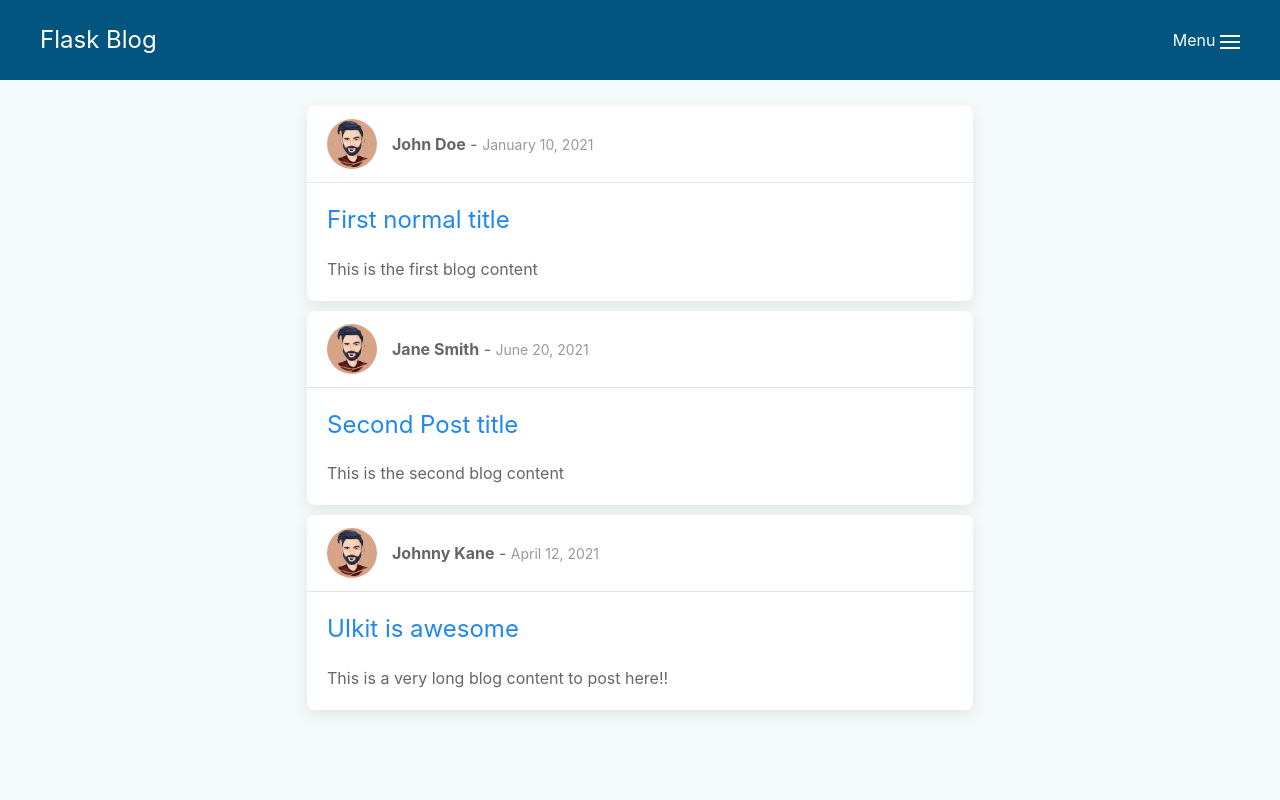
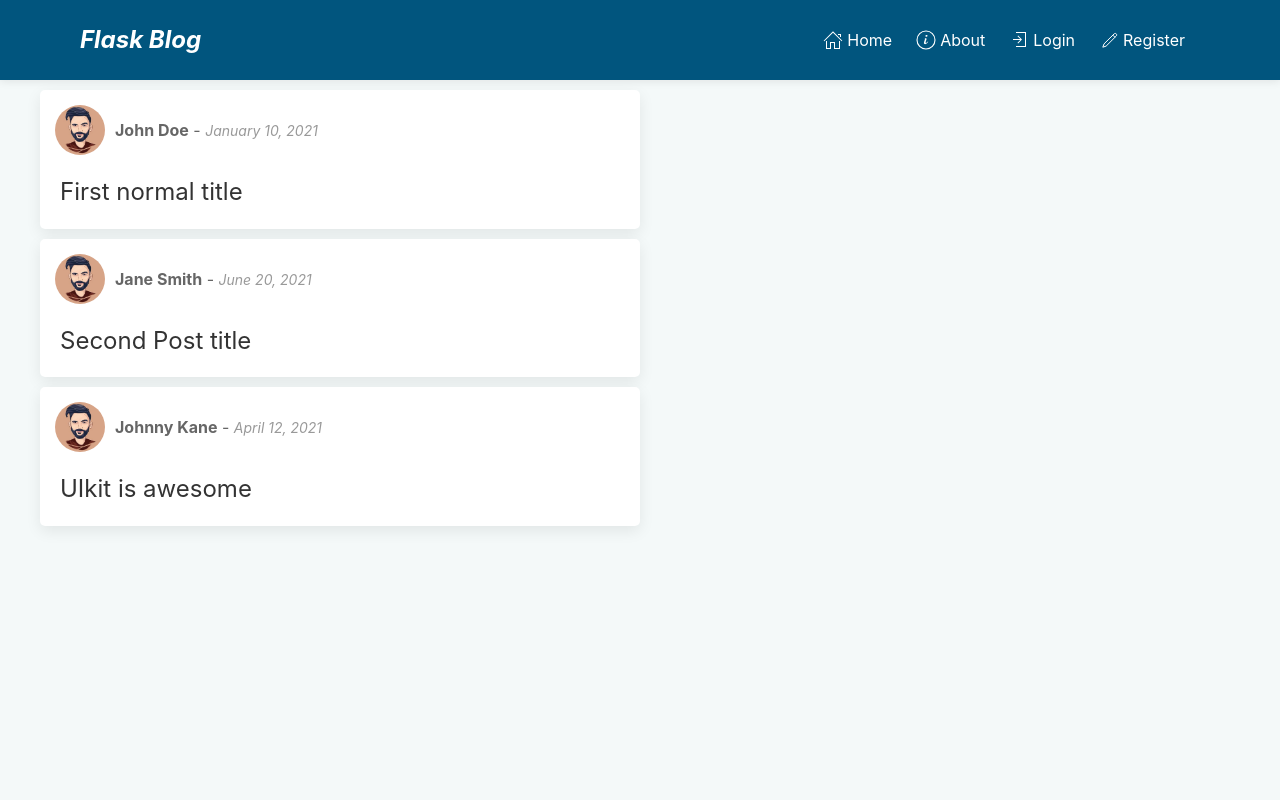
Before and after one commit to benjithorpe/puny, a Flask app: page / in a window 1280 px wide. Run offline with Flask 2, Linux system fonts and the light colour scheme; some libraries are stand-ins or nearby versions.

Commit message:
Rebuild the navigation and redesign articles

```diff
--- a/flaskblog/__init__.py
+++ b/flaskblog/__init__.py
@@ -3,6 +3,7 @@ import os
 from flask import Flask
 from flask_sqlalchemy import SQLAlchemy
 from flask_bcrypt import Bcrypt
+from flask_login import LoginManager
 
 
 app = Flask(__name__)
@@ -10,6 +11,7 @@ app.config["SECRET_KEY"] = os.environ.get("SECRET_KEY") or "secret key"
 app.config["SQLALCHEMY_DATABASE_URI"] = "sqlite:///flaskblog.db"
 db = SQLAlchemy(app)
 bcrypt = Bcrypt(app)
+login_manager = LoginManager(app)
 
 
 from flaskblog import routes
--- a/flaskblog/routes.py
+++ b/flaskblog/routes.py
@@ -3,6 +3,7 @@ from flask import render_template, redirect, url_for, flash
 from flaskblog import app, db, bcrypt
 from flaskblog.forms import LoginForm, RegistrationForm
 from flaskblog.models import User, Post
+from flask_login import login_user
 
 
 posts = [
@@ -42,12 +43,16 @@ def login_page():
     form = LoginForm()
 
     if form.validate_on_submit():
-        if form.email.data == "jack@m.com" and form.password.data == "pass":
+        user = User.query.filter_by(email=form.email.data).first()
+
+        if user and bcrypt.check_password_hash(user.password,
+                                               form.password.data):
+            login_user(user, remember=form.remember_me.data)
             flash("You have been logged in successfully", "success")
-            print("successfully posted")
             return redirect(url_for("index_page"))
         else:
             flash("Invalid Email or Password, Try again!!...", "danger")
+            return redirect(url_for("login_page"))
 
     return render_template("login.html", form=form)
 
@@ -62,7 +67,7 @@ def register_page():
         # Create a new user to be added to the database
         user = User(username=form.username.data, email=form.email.data,
                     password=hashed_password)
-        # Adds the user to the database
+        # Add the user to the database
         db.session.add(user)
         db.session.commit()
         flash(f"Account Created, you are now able to log in!", "success")
--- a/flaskblog/static/css/styles.css
+++ b/flaskblog/static/css/styles.css
@@ -1,53 +1,55 @@
+:root {
+  --nav-bg: #01557e;
+  --white: #ffffff;
+}
 body{
   min-height: 100vh;
   background-color: #F4F9F9;
 }
-.uk-logo, .uk-logo:hover, .menu-toggle{
+.uk-logo, .uk-logo:hover, .uk-navbar-toggle{
   color: white;
 }
-.menu-toggle{
-  margin-right: 1em;
-}
+.uk-navbar-left{ width: 50%; }
 .nav-header{
-  background-color: #01557e;
+  background-color: var(--nav-bg);
   position: sticky;
   top: 0;
   z-index: 100;
 }
-.uk-navbar-container{
+nav ul{
+  display: none;
+  flex-direction: column;
+  gap: .5em;
+  position: absolute;
+  top: 100%;
+  right: 0;
+  left: 0;
   background: inherit !important;
+  z-index: 100;
 }
-.uk-offcanvas-bar{
-  background-color: #06405c;
+nav ul a{ color: white; }
+
+.uk-navbar-container{ background: inherit !important; }
+.form-errors ul{ list-style-type: none; }
+
+/* RESPONSIVE MEDIA QUERIES
+======================================================= */
+@media (min-width: 400px) {
+  nav{ padding: 0 .5em; }
 }
-main{
-  padding-top: 1em;
+@media (min-width: 576px) {}
+@media (min-width: 768px) {
+  nav ul{
+    display: flex;
+    flex-direction: row;
+    justify-content: flex-end;
+    gap: 1.5em;
+    position: static;
+    background-color: inherit;
+  }
+  nav li a:hover{ color: silver; }
 }
-.uk-card{
-  border-radius: 7px;
+@media (min-width: 992px) {
+  nav{ padding: 0 5em; }
 }
-.form-errors ul{
-  list-style-type: none;
-}
-
-
-@media screen and (min-width: 768px){
-  .nav-header{
-    padding-left: 5vh;
-    padding-right: 5vh;
-  }
-  .menu-toggle{
-    cursor: pointer;
-    margin: 0
-  }
-  article.uk-article{
-    width: 75% ;
-    margin: 0 auto;
-  }
-}
-@media screen and (min-width: 992px){
-  article.uk-article{
-    max-width: 55.5% ;
-    margin: 0 auto;
-  }
-}
+@media (min-width: 1200px) {}
--- a/flaskblog/static/js/main.js
+++ b/flaskblog/static/js/main.js
@@ -0,0 +1,4 @@
+const navbarToggle = document.querySelector('.uk-navbar-toggle');
+navbarToggle.addEventListener('click', () => {
+  document.querySelector('nav ul').classList.toggle('uk-flex');
+});
--- a/flaskblog/templates/index.html
+++ b/flaskblog/templates/index.html
@@ -1,26 +1,27 @@
 {% extends "layout.html" %}
 
 {% block main %}
-<section class="articles-post uk-container">
+<section class="">
   {% for post in posts %}
-    <article class="uk-article uk-margin-small-top uk-margin-small-bottom">
-      <div class="uk-card uk-card-small uk-card-hover uk-card-default">
-        <div class="uk-card-header">
-          <div class="uk-grid-small uk-flex-middle" uk-grid>
-            <div class="uk-width-auto">
-              <img class="uk-border-circle" width="50" height="50" uk-img
-                data-src="{{ url_for('static', filename='images/profile-avatar.jpeg') }}">
-            </div>
-            <div class="uk-width-expand">
-              <p><a class="uk-text-bold uk-link-reset" href="">{{ post.author }}</a> -
-                <span class="uk-text-meta">{{ post.date_posted }}</span>
-              </p>
-            </div>
+    <article class="uk-article uk-margin-small-top uk-margin-small-bottom uk-width-2-3@s uk-width-1-2@m">
+      <div class="uk-card uk-card-small uk-card-hover uk-card-default uk-border-rounded">
+        <div class="uk-flex uk-flex-middle uk-flex-center uk-padding-small uk-padding-remove-bottom">
+          <!-- User profile picture -->
+          <div class="uk-width-auto uk-margin-small-right">
+            <img class="uk-border-circle" width="50" height="50" uk-img
+              data-src="{{ url_for('static', filename='images/profile-avatar.jpeg') }}">
+          </div>
+          <!-- Username and date article was posted -->
+          <div class="uk-width-expand">
+            <p class="uk-margin-remove">
+              <a class="uk-link-reset uk-text-bold" href="">{{ post.author }}</a> -
+              <small class="uk-text-italic uk-text-meta">{{ post.date_posted }}</small>
+            </p>
           </div>
         </div>
+        <!-- article content -->
         <div class="uk-card-body">
-          <h3 class="uk-card-title"><a href="">{{ post.title }}</a></h3>
-          <p class="">{{ post.content }}</p>
+          <h3 class="uk-card-title uk-link-reset"><a href="">{{ post.title }}</a></h3>
         </div>
       </div>
     </article>
--- a/flaskblog/templates/layout.html
+++ b/flaskblog/templates/layout.html
@@ -3,6 +3,7 @@
 <head>
   <meta charset="UTF-8">
   <meta name="viewport" content="width=device-width, initial-scale=1.0">
+  <!-- Favicon -->
   <link rel="icon" type="image/x-icon" href="{{ url_for('static', filename='images/favicon.ico') }}">
   <title>Flask Blog</title>
   <!-- UIkit CSS -->
@@ -13,36 +14,31 @@
   <script src="https://cdn.jsdelivr.net/npm/uikit@3.9.4/dist/js/uikit-icons.min.js"></script>
   <!-- Custom CSS -->
   <link rel="stylesheet" href="{{ url_for('static', filename='css/styles.css') }}">
+  <!-- Custom JS -->
+  <script src="{{ url_for('static', filename='js/main.js') }}" defer></script>
 </head>
+
 <body>
-  <header class="nav-header">
-    <nav class="uk-navbar-container" uk-navbar>
+  <header class="nav-header uk-box-shadow-small">
+    <nav class="uk-navbar-container uk-flex-middle" uk-navbar>
       <!-- Navbar/Brand Logo -->
       <div class="uk-navbar-left">
-        <a class="uk-navbar-item uk-logo" href="{{ url_for('index_page') }}">Flask Blog</a>
+        <a class="uk-navbar-item uk-logo uk-text-bold uk-text-italic"
+          href="{{ url_for('index_page') }}">Flask Blog</a>
       </div>
-
+      <!-- Navigation items -->
+      <ul class="uk-nav uk-padding-small uk-width-1-1">
+        <li class=""><a href="{{ url_for('index_page') }}"><span class="" uk-icon="home"></span>Home</a></li>
+        <li class=""><a href="{{ url_for('about_page') }}"><span class="" uk-icon="info"></span>About</a></li>
+        <li><a href="{{ url_for('login_page') }}"><span class="" uk-icon="sign-in"></span>Login</a></li>
+        <li><a href="{{ url_for('register_page') }}"><span class="" uk-icon="pencil"></span>Register</a></li>
+      </ul>
       <!-- Navbar toggle icon -->
-      <div class="uk-navbar-right">
-        <div class="menu-toggle" uk-toggle="target: #offcanvas-push">
-          <span class="">Menu</span> <i uk-navbar-toggle-icon></i>
-        </div>
+      <div class="uk-navbar-right burger uk-hidden@s">
+        <span class="uk-navbar-toggle">
+          <i class="">Menu</i> <i uk-navbar-toggle-icon></i>
+        </span>
       </div>
-
-      <!-- Sidebar navigation -->
-      <div id="offcanvas-push" uk-offcanvas="mode: slide; overlay: true; flip: true">
-        <div class="uk-offcanvas-bar">
-          <!-- Button to close the sidebar navigation -->
-          <button class="uk-offcanvas-close" uk-close></button>
-          <!-- Sidebar navigation links -->
-          <ul class="uk-nav uk-nav-center uk-margin-top">
-            <li class=""><a href="{{ url_for('index_page') }}"><span class="" uk-icon="home"></span>Home</a></li>
-            <li class=""><a href="{{ url_for('about_page') }}"><span class="" uk-icon="info"></span>About</a></li>
-            <li><a href="{{ url_for('login_page') }}"><span class="" uk-icon="sign-in"></span>Login</a></li>
-            <li><a href="{{ url_for('register_page') }}"><span class="" uk-icon="pencil"></span>Register</a></li>
-          </ul>
-        </div> <!-- end off-canvas bar -->
-      </div> <!-- end sidebar navigation -->
     </nav>
   </header>
 
--- a/requirements.txt
+++ b/requirements.txt
@@ -5,6 +5,7 @@ dnspython==2.1.0
 email-validator==1.1.3
 Flask==2.0.2
 Flask-Bcrypt==0.7.1
+Flask-Login==0.5.0
 Flask-SQLAlchemy==2.5.1
 Flask-WTF==1.0.0
 greenlet==1.1.2
```
Also changed, not shown: flaskblog/models.py (+9 -2 lines), flaskblog/templates/login.html (+1 -19 lines), flaskblog/templates/register.html (+6 -6 lines), README.md.
